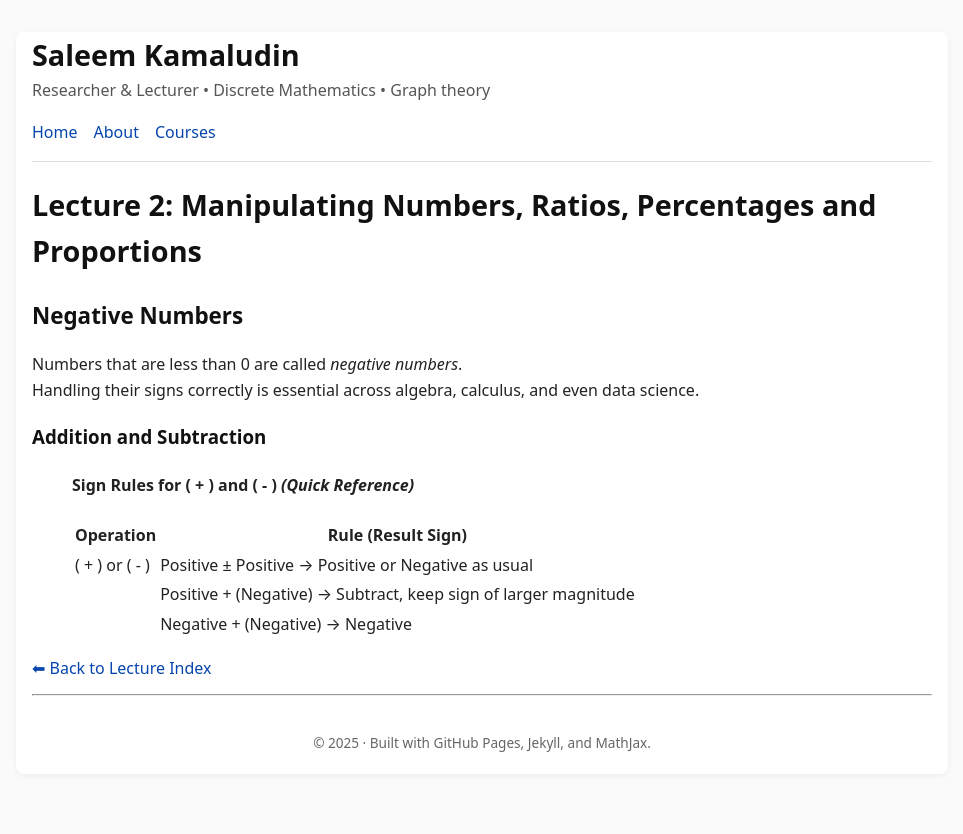
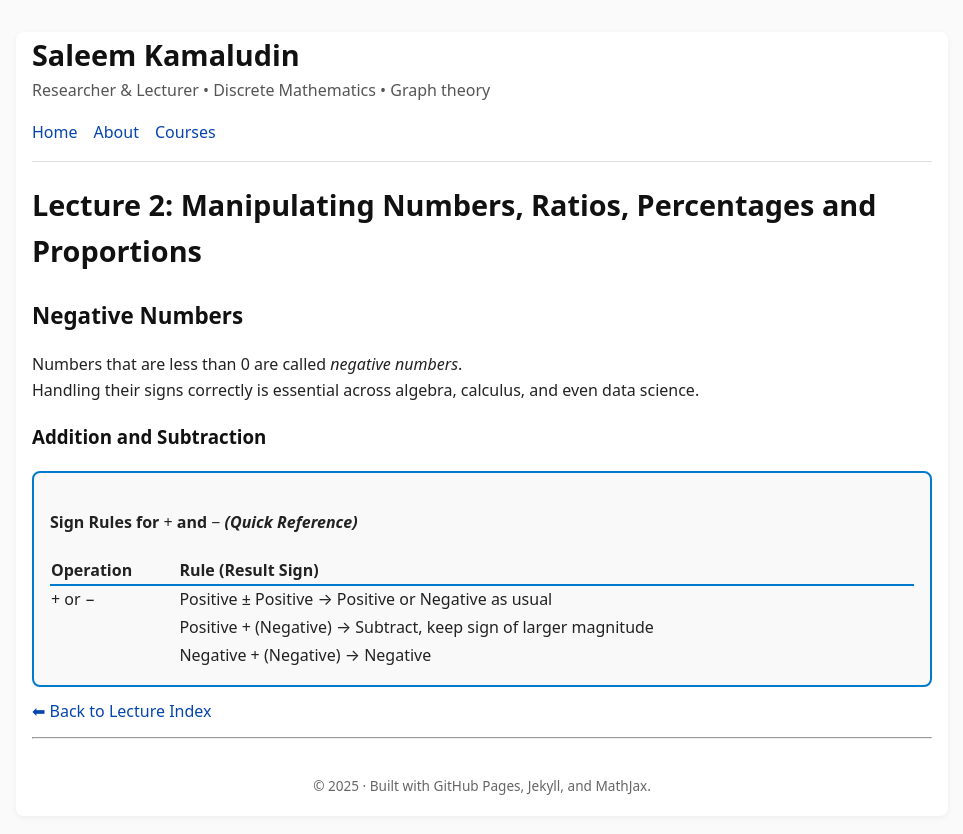
Before and after one commit to SaleemKamaludin/SaleemKamaludin.github.io, a Jekyll site: the page built from courses/math-1115/lecture-notes/lecture2.md, in a window 1280 px wide. Shown: the top 834 px of the page, without its empty margins (158-1121 px from the left). Built offline with Jekyll 4.4.1, drawn with Linux system fonts in a browser that asks for light colours.

Commit message:
Update lecture2.md

```diff
--- a/courses/math-1115/lecture-notes/lecture2.md
+++ b/courses/math-1115/lecture-notes/lecture2.md
@@ -14,15 +14,25 @@ Numbers that are less than 0 are called *negative numbers*.
 Handling their signs correctly is essential across algebra, calculus, and even data science.
 
 
-### Addition and Subtraction
+<h3 id="addsub">Addition and Subtraction</h3>
 
-> #### Sign Rules for \( + \) and \( - \) *(Quick Reference)*
->
-> | Operation | Rule (Result Sign) |
-> |------------|--------------------|
-> | \( + \) or \( - \) | Positive ± Positive → Positive or Negative as usual |
-> |  | Positive + (Negative) → Subtract, keep sign of larger magnitude |
-> |  | Negative + (Negative) → Negative |
+<div style="border: 2px solid #007acc; border-radius: 8px; padding: 1em; background-color: #f9f9f9;">
+  <h4>Sign Rules for <span style="font-family: KaTeX_Main;">+</span> and <span style="font-family: KaTeX_Main;">−</span> <em>(Quick Reference)</em></h4>
+  <table style="width:100%; border-collapse: collapse;">
+    <thead>
+      <tr style="border-bottom: 2px solid #007acc;">
+        <th align="left">Operation</th>
+        <th align="left">Rule (Result Sign)</th>
+      </tr>
+    </thead>
+    <tbody>
+      <tr><td>+ or −</td><td>Positive ± Positive → Positive or Negative as usual</td></tr>
+      <tr><td></td><td>Positive + (Negative) → Subtract, keep sign of larger magnitude</td></tr>
+      <tr><td></td><td>Negative + (Negative) → Negative</td></tr>
+    </tbody>
+  </table>
+</div>
+
 
 
 [⬅ Back to Lecture Index]({{ '/courses/math-1115/lecture-notes/' | relative_url }})
```
